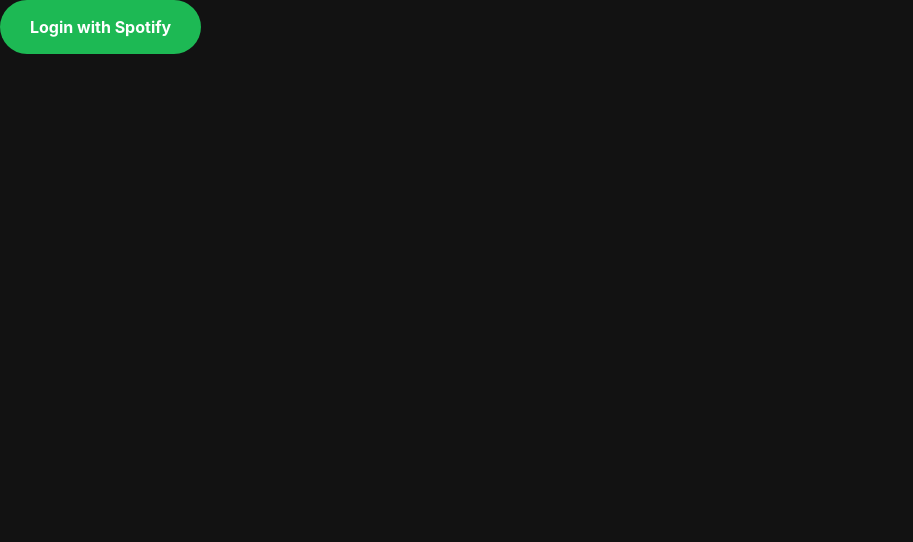
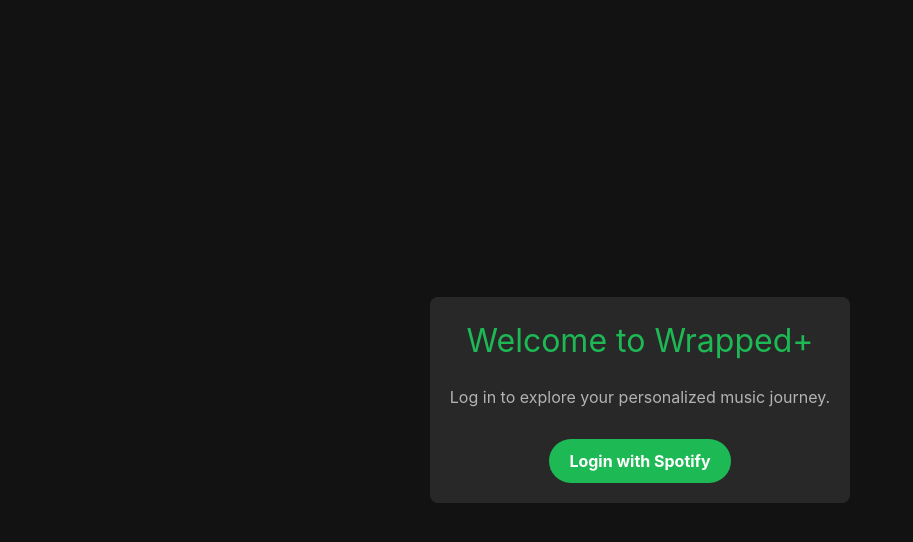
Before and after one commit to alonso510/Wrapped-, a React (Create React App) app in the folder client/: page / in a window 1280 px wide. Shown: the top 542 px of the page, without its empty margins (0-913 px from the left). Built offline with nearby package versions, Linux system fonts and the light colour scheme; what spotify-web-api-js would draw is missing.

Commit message:
added styling to login page and added logout functionality

```diff
--- a/client/src/App.js
+++ b/client/src/App.js
@@ -13,27 +13,23 @@
 import MusicEvolution from "./components/MusicEvolution";
 import MusicPersonality from "./components/MusicPersonality";
 import ListeningComparison from "./components/ListeningComparison";
-
 import FestivalLineup from "./components/FestivalLineup";
 
 function App() {
   const token = useSpotifyAuth();
   const [user, setUser] = useState(null);
   const sectionsRef = useRef([]);
-  const { recentlyPlayed, topTracks, topArtists, audioFeatures, loading } =
-    useSpotifyData();
+  const { recentlyPlayed, topArtists, loading } = useSpotifyData();
 
   useEffect(() => {
     if (token) {
       setAccessToken(token);
       getUserProfile().then((userData) => {
-        console.log("User Data:", userData);
         setUser(userData);
       });
     }
   }, [token]);
 
-  // Handle scroll animations
   useEffect(() => {
     const observerOptions = {
       root: null,
@@ -58,45 +54,119 @@
     return () => observer.disconnect();
   }, []);
 
-  // First check for token
+  // Login Page
   if (!token) {
     return (
-      <div className="App">
-        <a href={loginUrl}>
-          <button>Login with Spotify</button>
-        </a>
+      <div
+        style={{
+          display: "flex",
+          justifyContent: "center",
+          alignItems: "center",
+          minHeight: "100vh",
+          backgroundColor: "#121212",
+        }}
+      >
+        <div
+          style={{
+            textAlign: "center",
+            padding: "20px",
+            borderRadius: "8px",
+            backgroundColor: "#282828",
+          }}
+        >
+          <h1
+            style={{
+              color: "#1DB954",
+              marginBottom: "20px",
+              fontSize: "2em",
+            }}
+          >
+            Welcome to Wrapped+
+          </h1>
+          <p style={{ color: "#b3b3b3", marginBottom: "30px" }}>
+            Log in to explore your personalized music journey.
+          </p>
+          <a href={loginUrl}>
+            <button
+              style={{
+                backgroundColor: "#1DB954",
+                color: "#ffffff",
+                border: "none",
+                padding: "10px 20px",
+                borderRadius: "50px",
+                fontSize: "1em",
+                fontWeight: "bold",
+                cursor: "pointer",
+              }}
+            >
+              Login with Spotify
+            </button>
+          </a>
+        </div>
       </div>
     );
   }
 
-  // Then check loading state
+  // Loading Page
   if (loading) {
     return (
       <div className="App">
         <NavBar user={user} />
-        <div className="loading">Loading your music data...</div>
+        <div
+          style={{
+            display: "flex",
+            justifyContent: "center",
+            alignItems: "center",
+            height: "100vh",
+            color: "white",
+            fontSize: "1.5rem",
+          }}
+        >
+          Loading your music data...
+        </div>
       </div>
     );
   }
-  console.log("App Data:", {
-    recentlyPlayed,
-    topTracks,
-    topArtists,
-    audioFeatures,
-  });
-  console.log("App render - recentlyPlayed data:", recentlyPlayed);
-  // Main content render
+
   return (
     <div className="App">
       <NavBar user={user} />
       <div className="sections-container">
+        {/* Welcome Section */}
         <section
           className="section section-1"
           ref={(el) => (sectionsRef.current[0] = el)}
         >
-          <div className="section-content">
-            <h1>Welcome to Your Wrapped+</h1>
-            <p>Scroll to explore your music journey</p>
+          <div
+            className="section-content"
+            style={{
+              backgroundColor: "#121212",
+              color: "white",
+              textAlign: "center",
+              padding: "40px 20px",
+              borderRadius: "8px",
+            }}
+          >
+            <h1
+              style={{
+                fontSize: "2.5em",
+                marginBottom: "20px",
+                color: "#1DB954",
+              }}
+            >
+              Welcome to Wrapped+
+            </h1>
+            <p
+              style={{
+                fontSize: "1em",
+                color: "#b3b3b3",
+                maxWidth: "600px",
+                margin: "0 auto",
+              }}
+            >
+              Scroll down to explore your music journey and discover the tracks,
+              artists, and genres that made your year special.
+            </p>
           </div>
         </section>
 
--- /dev/null
+++ b/client/src/components/LogoutButton.js
@@ -0,0 +1,32 @@
+import React from "react";
+
+const LogoutButton = () => {
+  const handleLogout = () => {
+    // Remove the access token from local storage or session storage
+    localStorage.removeItem("spotifyAuthToken");
+    sessionStorage.removeItem("spotifyAuthToken");
+
+    // Redirect to the login page
+    window.location.href = "/";
+  };
+
+  return (
+    <button
+      onClick={handleLogout}
+      style={{
+        backgroundColor: "#1DB954",
+        color: "#ffffff",
+        border: "none",
+        padding: "10px 20px",
+        borderRadius: "50px",
+        fontSize: "1em",
+        fontWeight: "bold",
+        cursor: "pointer",
+      }}
+    >
+      Logout
+    </button>
+  );
+};
+
+export default LogoutButton;
--- a/client/src/components/NavBar.js
+++ b/client/src/components/NavBar.js
@@ -1,33 +1,57 @@
-import React from 'react';
+import React from "react";
+import LogoutButton from "./LogoutButton";
 
 const NavBar = ({ user }) => {
   return (
-    <nav className="spotify-nav">
-      <div className="nav-content">
+    <div
+      className="spotify-nav"
+      style={{
+        backgroundColor: "#000000",
+        padding: "20px",
+        width: "100%",
+        position: "sticky",
+        top: 0,
+        zIndex: 10,
+      }}
+    >
+      <div
+        className="nav-content"
+        style={{
+          maxWidth: "1200px",
+          margin: "0 auto",
+          display: "flex",
+          justifyContent: "space-between",
+          alignItems: "center",
+        }}
+      >
         <div className="nav-left">
-          <span className="nav-logo">Wrapped+</span>
+          <div
+            className="nav-logo"
+            style={{
+              color: "#1DB954",
+              fontSize: "24px",
+              fontWeight: "bold",
+            }}
+          >
+            Wrapped+
+          </div>
           {user && (
-            <span className="nav-welcome">
+            <div
+              className="nav-welcome"
+              style={{
+                color: "#ffffff",
+                marginLeft: "20px",
+              }}
+            >
               Welcome, {user.display_name}
-            </span>
+            </div>
           )}
         </div>
-
         <div className="nav-right">
-          {user && (
-            <button
-              className="nav-button"
-              onClick={() => {
-                // We'll implement logout later
-                console.log('Logout clicked');
-              }}
-            >
-              Logout
-            </button>
-          )}
+          <LogoutButton />
         </div>
       </div>
-    </nav>
+    </div>
   );
 };
 
```
